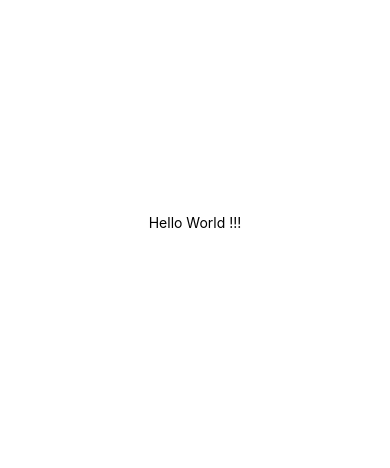
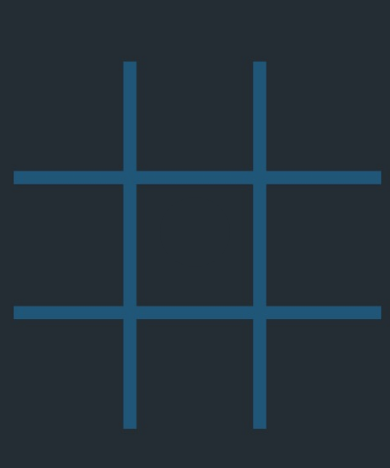
Before and after one commit to Saoa35/TicTacToe-mobile, a React Native app: screen / in a window 390 px wide. Shown: the part 200-668 px from the top of the page. Built offline with nearby package versions, Linux system fonts and the light colour scheme.

Commit message:
+ created themes file

```diff
--- a/App.js
+++ b/App.js
@@ -1,10 +1,16 @@
 import { StatusBar } from "expo-status-bar";
-import { StyleSheet, Text, View } from "react-native";
+import { ImageBackground, StyleSheet, Text, View } from "react-native";
+import bg from "./assets/bg.jpeg";
+import { COLORS } from "./src/constants/themes";
 
 export default function App() {
   return (
     <View style={styles.container}>
-      <Text>Hello World !!!</Text>
+      <ImageBackground source={bg} style={styles.bg}>
+        <View style={styles.circle}>
+          <View style={styles.innerCircle}></View>
+        </View>
+      </ImageBackground>
       <StatusBar style="auto" />
     </View>
   );
@@ -13,8 +19,29 @@ export default function App() {
 const styles = StyleSheet.create({
   container: {
     flex: 1,
-    backgroundColor: "#fff",
+    alignItems: "center",
+    justifyContent: "center",
+    backgroundColor: COLORS.background,
+  },
+  bg: {
+    width: "100%",
+    height: "100%",
+    alignItems: "center",
+    justifyContent: "center",
+    paddingTop: 20,
+  },
+  circle: {
+    width: 100,
+    height: 100,
+    backgroundColor: COLORS.items,
+    borderRadius: 9999,
     alignItems: "center",
     justifyContent: "center",
   },
+  innerCircle: {
+    width: 70,
+    height: 70,
+    backgroundColor: COLORS.background,
+    borderRadius: 9999,
+  },
 });
--- /dev/null
+++ b/src/constants/themes.js
@@ -0,0 +1,4 @@
+export const COLORS = {
+  background: "#242D34",
+  items: "#fffff",
+};
```
Also changed, not shown: assets/bg.jpeg (added).
